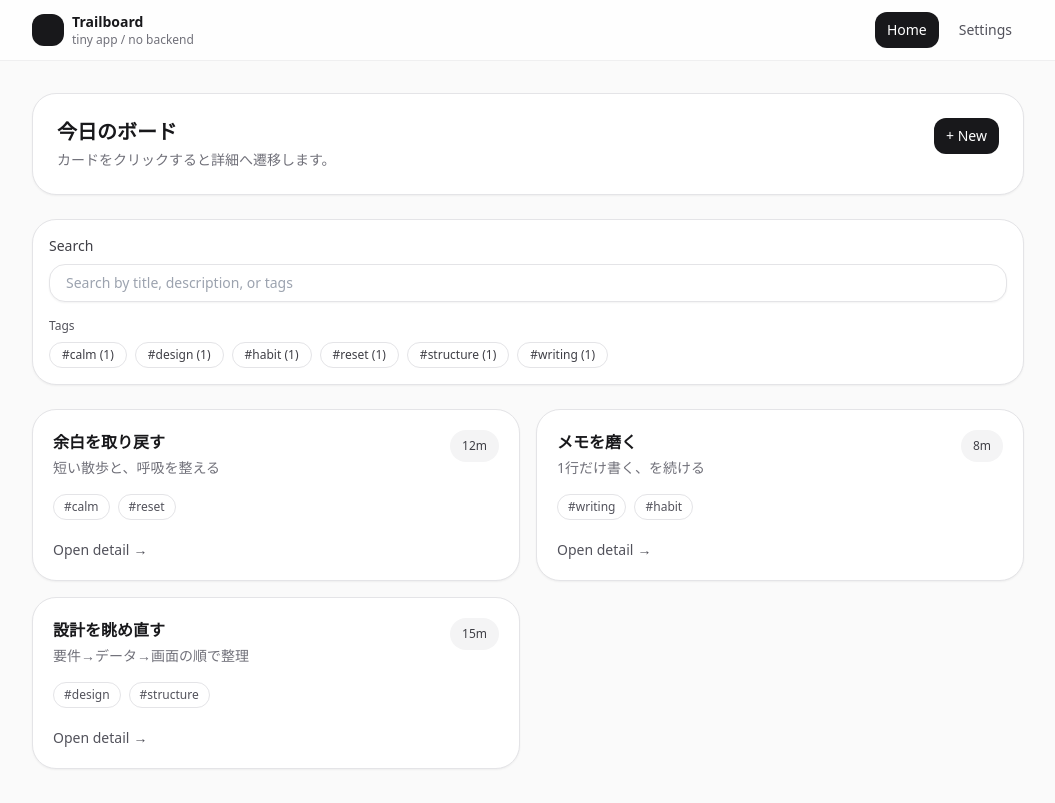
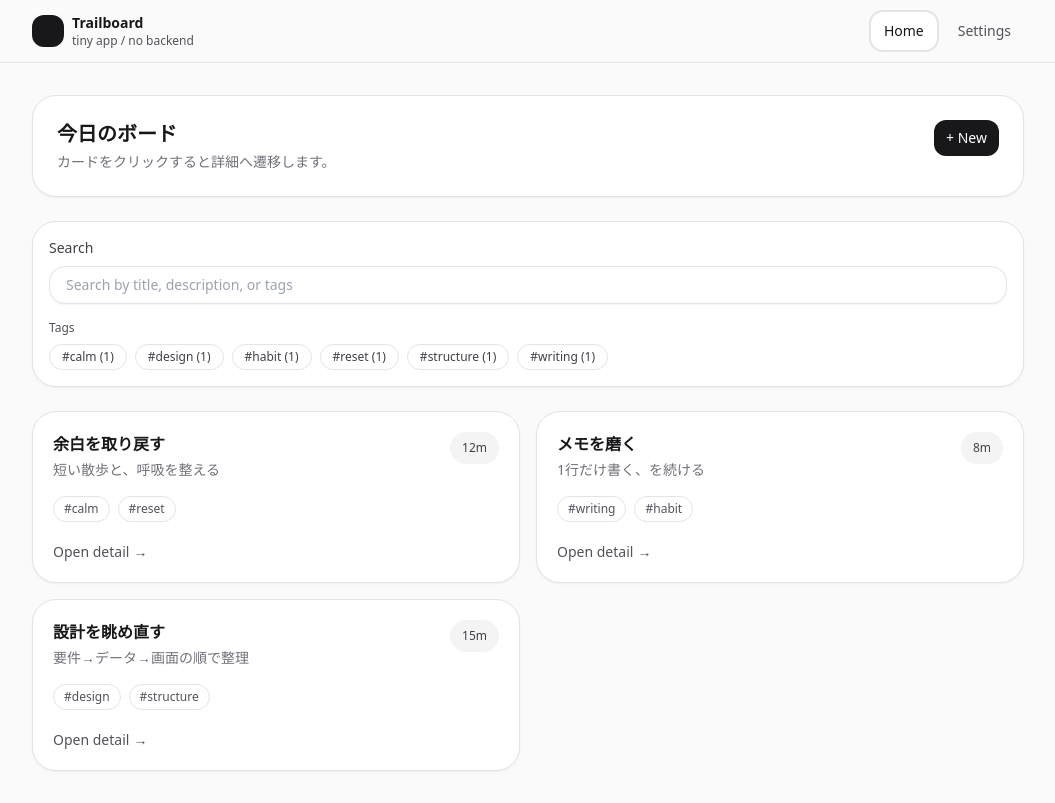
Before and after one commit to airship10may/Trailboard, a React (Vite) app: page /settings in a window 1280 px wide. Shown: the whole page, without its empty margins (112-1167 px from the left). Built offline with nearby package versions, Linux system fonts and the light colour scheme.

Commit message:
Refactor Layout component styles with CSS variables
Updated layout styles to use CSS variables for better theming.

```diff
--- a/src/components/Layout.tsx
+++ b/src/components/Layout.tsx
@@ -6,35 +6,33 @@ export default function Layout() {
 
   return (
     <div className="min-h-dvh">
-      <header className="sticky top-0 z-10 border-b border-zinc-200/60 bg-white/70 backdrop-blur dark:border-zinc-700/60 dark:bg-zinc-900/70">
+<header className="sticky top-0 z-10 border-b border-[var(--tb-border)] bg-[var(--tb-page-bg)]/70 backdrop-blur">
   <div className="mx-auto flex max-w-5xl items-center justify-between px-4 py-3">
     <Link to="/" className="flex items-center gap-2">
-            <div className="h-8 w-8 rounded-xl bg-zinc-900 dark:bg-zinc-100" />
+      <div className="h-8 w-8 rounded-xl bg-[var(--tb-text)]" />
       <div className="leading-tight">
-              <div className="text-sm font-semibold">Trailboard</div>
-              <div className="text-xs text-zinc-500 dark:text-zinc-400">
-                tiny app / no backend
-              </div>
+        <div className="text-sm font-semibold text-[var(--tb-text)]">Trailboard</div>
+        <div className="text-xs text-[var(--tb-muted)]">tiny app / no backend</div>
       </div>
     </Link>
 
     <nav className="flex items-center gap-2">
       <Link
         to="/"
-              className={`rounded-xl px-3 py-2 text-sm ${
+        className={`rounded-xl px-3 py-2 text-sm border border-transparent ${
           isHomeActive
-                  ? "bg-zinc-900 text-white dark:bg-zinc-100 dark:text-zinc-900"
-                  : "text-zinc-600 hover:bg-zinc-100 dark:text-zinc-300 dark:hover:bg-zinc-800"
+            ? "bg-[var(--tb-input-bg)] text-[var(--tb-text)] ring-2 ring-[var(--tb-border)]"
+            : "text-[var(--tb-muted)] hover:bg-[var(--tb-input-bg)]"
         }`}
       >
         Home
       </Link>
       <Link
         to="/settings"
-              className={`rounded-xl px-3 py-2 text-sm ${
+        className={`rounded-xl px-3 py-2 text-sm border border-transparent ${
           loc.pathname === "/settings"
-                  ? "bg-zinc-900 text-white dark:bg-zinc-100 dark:text-zinc-900"
-                  : "text-zinc-600 hover:bg-zinc-100 dark:text-zinc-300 dark:hover:bg-zinc-800"
+            ? "bg-[var(--tb-input-bg)] text-[var(--tb-text)] ring-2 ring-[var(--tb-border)]"
+            : "text-[var(--tb-muted)] hover:bg-[var(--tb-input-bg)]"
         }`}
       >
         Settings
```
Lines whose indentation alone changed are shown as unchanged.
